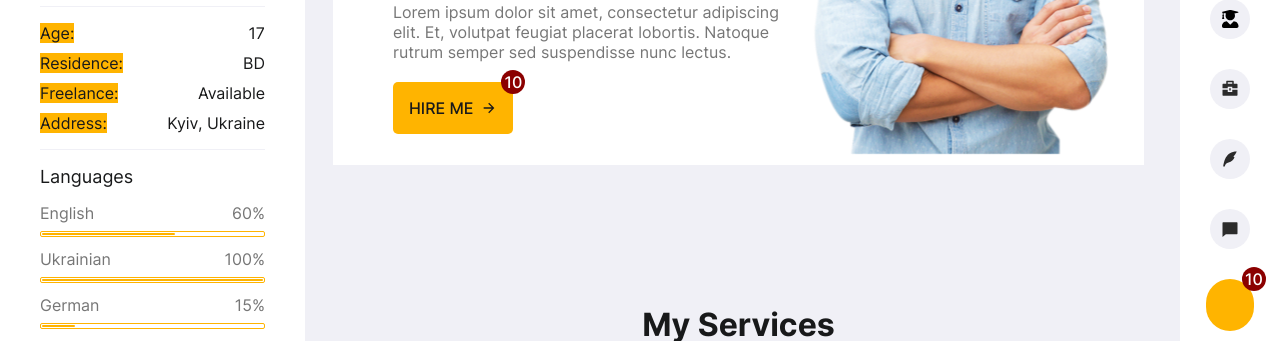
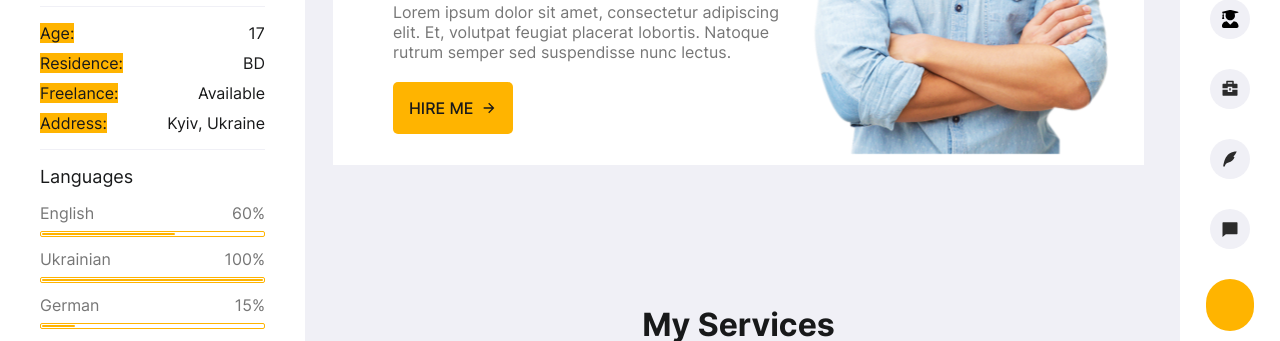
Before and after one commit to ExamProject2/Exam2ProjectPortfolio, a React (Create React App) app: page / in a window 1280 px wide. Shown: the part 305-646 px from the top of the page. Built offline with nearby package versions, Linux system fonts and the light colour scheme; some icons are missing.

Commit message:
default button prop change

```diff
--- a/src/atoms/button/index.js
+++ b/src/atoms/button/index.js
@@ -53,7 +53,7 @@ Button.defaultProps = {
     stat:{
         target:null,
         eventType:null,
-        count:10
+        count: null
     },
 }
 
```
